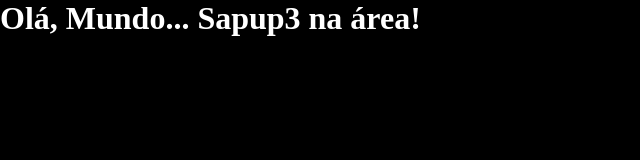
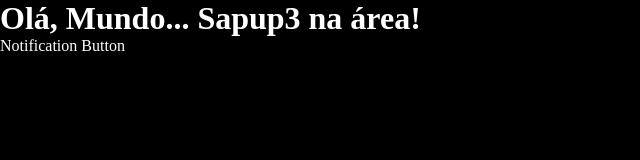
Before and after one commit to daniel-oliv3/dsmeta-webapp, a React (Vite) app in the folder frontend/: page / in a window 1280 px wide. Shown: the top 160 px of the page, without its empty margins (0-640 px from the left). Built offline with nearby package versions, Linux system fonts and the light colour scheme.

Commit message:
Import components

```diff
--- a/frontend/src/App.tsx
+++ b/frontend/src/App.tsx
@@ -1,3 +1,4 @@
+import NotificationButton from "./components/NotificationButton";
 
 
 function App() {
@@ -5,6 +6,7 @@ function App() {
   return (
     <div>
       <h1>Olá, Mundo... Sapup3 na área!</h1>
+      <NotificationButton/>
     </div>
   )
 }
--- a/frontend/src/components/NotificationButton/index.tsx
+++ b/frontend/src/components/NotificationButton/index.tsx
@@ -4,7 +4,7 @@ function NotificationButton() {
 
     return (
       <div>
-        <h1>Olá, Mundo... Sapup3 na área!</h1>
+        <p>Notification Button</p>
       </div>
     )
   }
```
